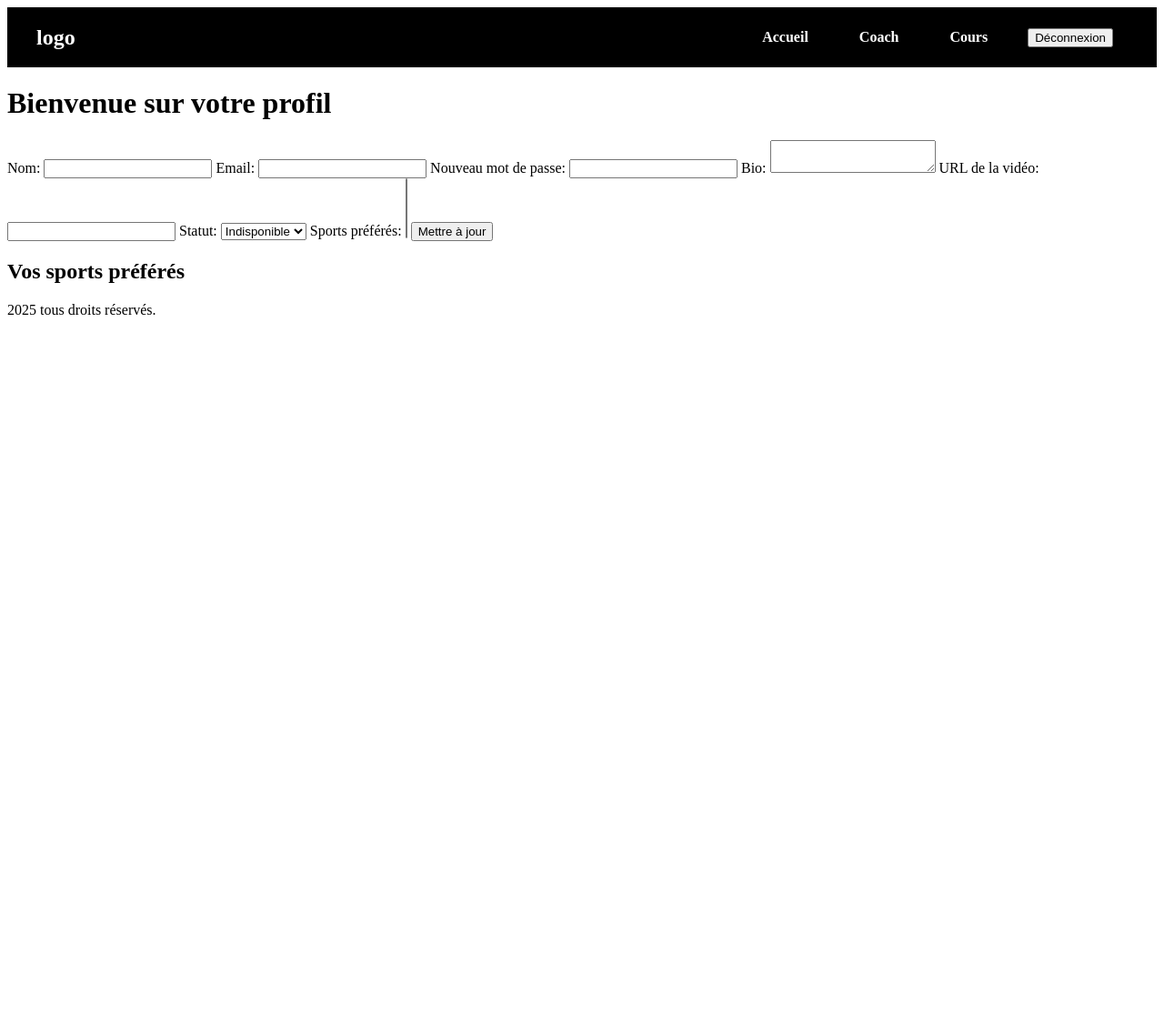
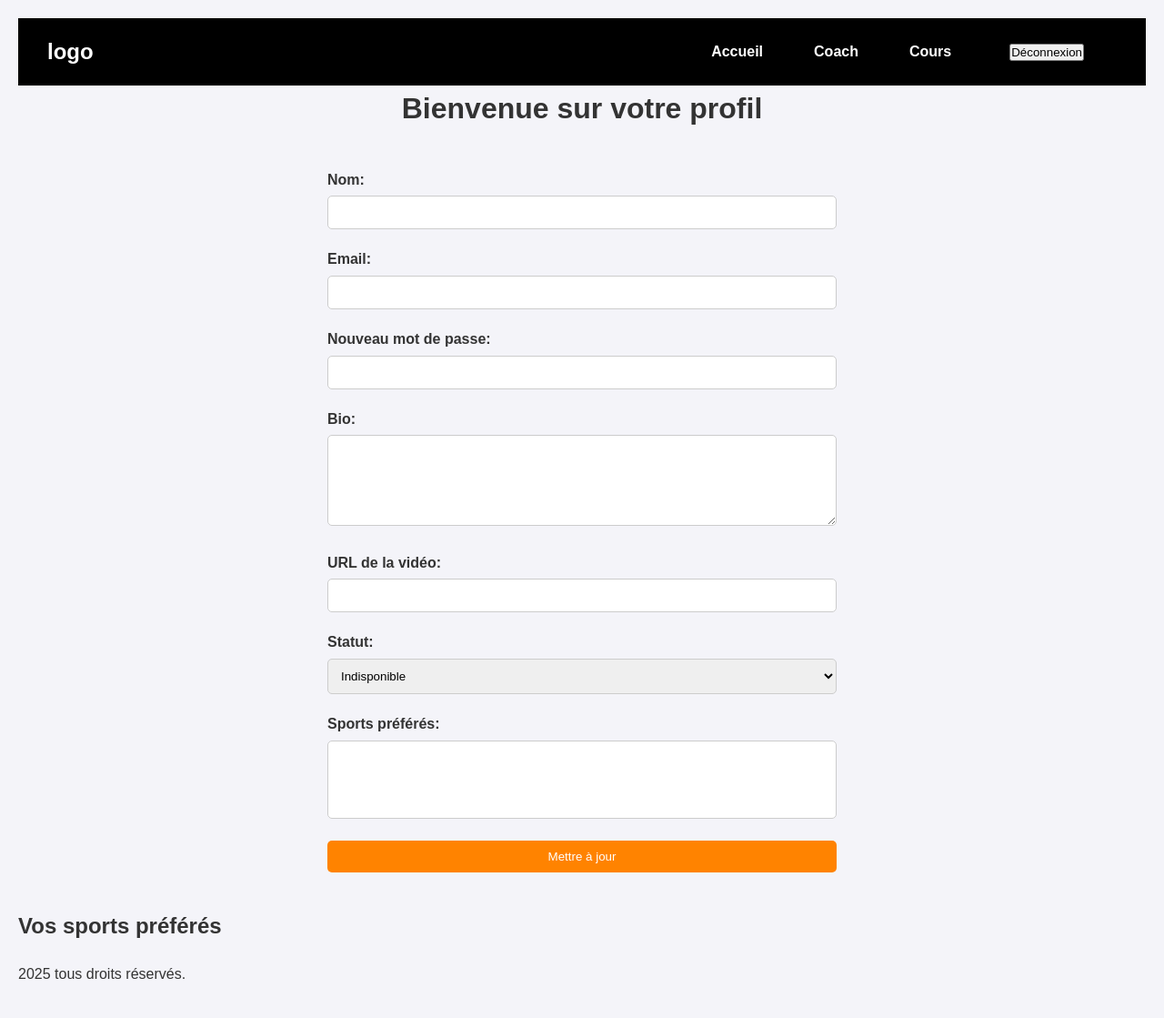
Before and after one commit to william7865/MatchFit, a PHP site: template templates/profiles/userProfile.php in a window 1280 px wide. Shown: the whole page at 91% size. Before the commit the page ends 346 px from the top, so only its background shows below. Run offline with PHP 8.4, Linux system fonts and the light colour scheme; the template is opened without the code that fills it, so the values that code supplies are empty; the visitor is signed in with stand-in values (Sample User, id 1).

Commit message:
Css userProfile

```diff
--- /dev/null
+++ b/public/css/userProfile.css
@@ -0,0 +1,83 @@
+body, h1, h2, ul, form, input, textarea, select, button {
+    margin: 0;
+    padding: 0;
+    box-sizing: border-box;
+}
+
+body {
+    font-family: Arial, sans-serif;
+    line-height: 1.6;
+    background-color: #f4f4f9;
+    color: #333;
+    padding: 20px;
+}
+
+h1 {
+    text-align: center;
+}
+h2 {
+    margin-bottom: 20px;
+}
+
+ul {
+    list-style-type: none;
+    margin: 0;
+    padding: 0;
+}
+
+ul li {
+    margin-bottom: 10px;
+}
+
+form {
+    padding: 20px;
+    max-width: 600px;
+    margin: 20px auto;
+}
+
+label {
+    display: block;
+    margin-bottom: 5px;
+    font-weight: bold;
+}
+
+input[type="text"], input[type="email"], input[type="password"], input[type="url"], textarea, select {
+    width: 100%;
+    padding: 10px;
+    margin-bottom: 20px;
+    border: 1px solid #ccc;
+    border-radius: 5px;
+}
+
+textarea {
+    height: 100px;
+}
+.btn-update {
+    background-color: #ff8300;
+    color: white;
+    border: none;
+    width: 100%;
+    padding: 10px 20px;
+    cursor: pointer;
+    border-radius: 5px;
+    transition: background 0.3s ease;
+}
+
+.btn-update:hover {
+    background-color: #eda353;
+}
+
+.btn-delete {
+    background-color: #dc3545;
+    color: white;
+    padding: 5px 10px;
+    width: 8%;
+    border: none;
+    cursor: pointer;
+    border-radius: 5px;
+    transition: background 0.3s ease;
+}
+
+form[action="/removeUserSport"] {
+    display: inline;
+}
--- a/templates/profiles/userProfile.php
+++ b/templates/profiles/userProfile.php
@@ -23,7 +23,7 @@ $status = $user['status'] ?? 'unavailable';
 <head>
     <meta charset="UTF-8">
     <title>Profil Utilisateur</title>
-    <link rel="stylesheet" href="/public/css/styles.css">
+    <link rel="stylesheet" href="/css/userProfile.css">
 </head>
 <body>
     <?php include __DIR__ . '../../partials/header.php'; ?>
@@ -59,7 +59,7 @@ $status = $user['status'] ?? 'unavailable';
             <?php endforeach; ?>
         </select>
 
-        <button type="submit">Mettre à jour</button>
+        <button type="submit" class="btn-update">Mettre à jour</button>
     </form>
 
     <h2>Vos sports préférés</h2>
@@ -70,7 +70,7 @@ $status = $user['status'] ?? 'unavailable';
                     <?php echo htmlspecialchars($sport['name']); ?>
                     <form method="POST" action="/removeUserSport" style="display:inline;">
                         <input type="hidden" name="sport_id" value="<?php echo $sport['id']; ?>">
-                        <button type="submit">Supprimer</button>
+                        <button type="submit" class="btn-delete">Supprimer</button>
                     </form>
                 </li>
             <?php endforeach; ?>
```
